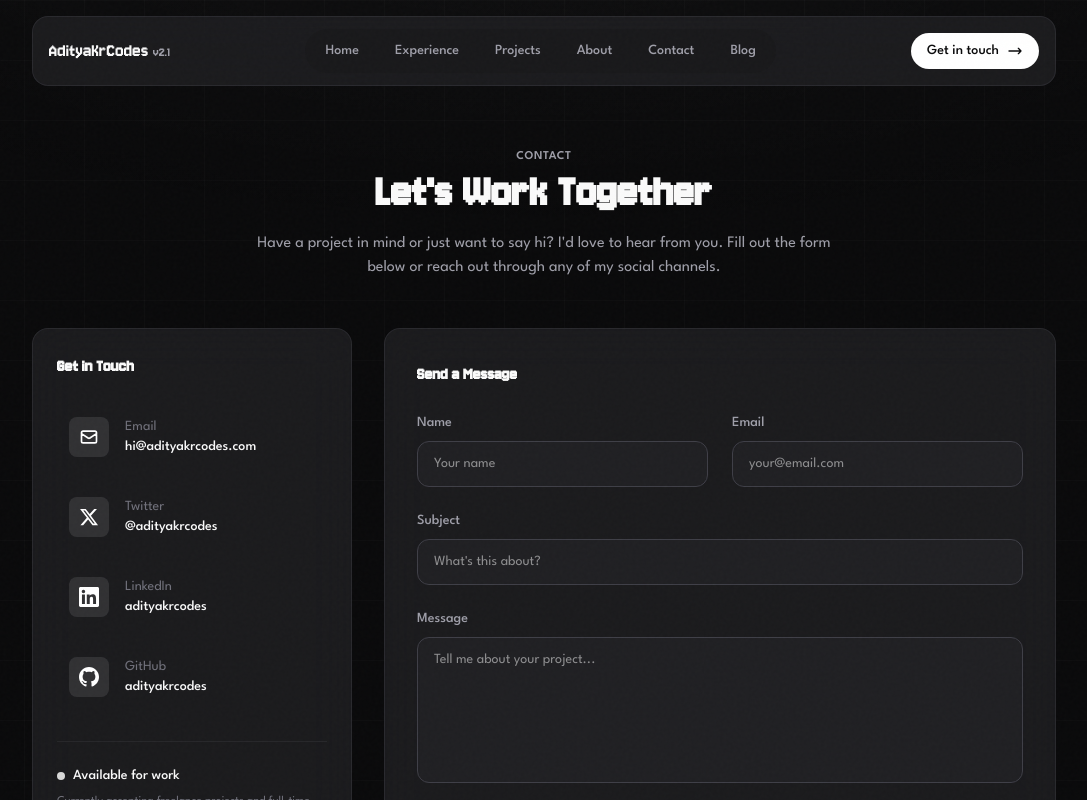
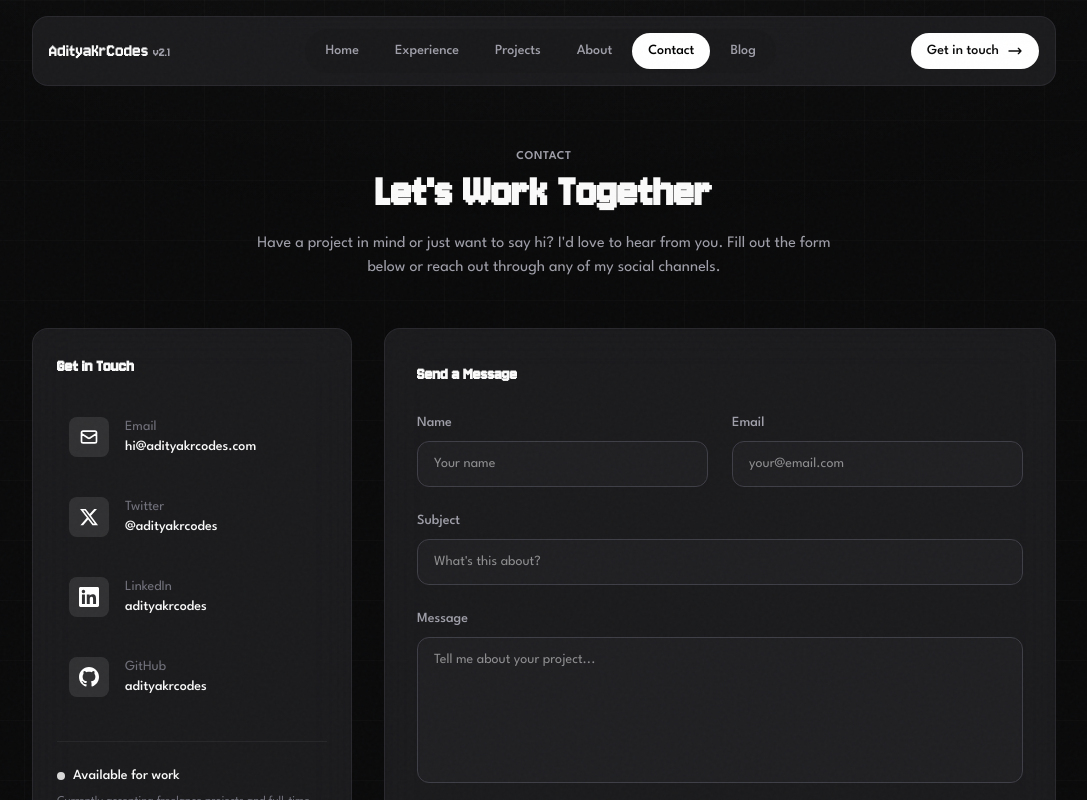
Before and after one commit to adityakrcodes/portfolio, a Next.js app: page /contact in a window 1280 px wide. Shown: the top 800 px of the page, without its empty margins (96-1183 px from the left). Built offline with nearby package versions, Linux system fonts and the light colour scheme.

Commit message:
Add matchPath to Contact nav link for active state on contact page
The Contact link now highlights as active when visiting `/contact`
directly, not just when the contact section is in view on the home page.

```diff
--- a/app/components/Navbar.tsx
+++ b/app/components/Navbar.tsx
@@ -11,7 +11,7 @@ const navLinks = [
   { href: "/#experience", label: "Experience", sectionId: "experience" },
   { href: "/#projects", label: "Projects", sectionId: "projects" },
   { href: "/#about", label: "About", sectionId: "about" },
-  { href: "/#contact", label: "Contact", sectionId: "contact" },
+  { href: "/#contact", label: "Contact", sectionId: "contact", matchPath: "/contact" },
   { href: "/blog", label: "Blog" },
 ];
 
@@ -74,7 +74,7 @@ const Navbar = () => {
                 const isSectionLink = !!link.sectionId && pathname === "/";
                 const isActive = isSectionLink
                   ? activeSection === link.sectionId
-                  : pathname === link.href;
+                  : pathname === link.href || (!!link.matchPath && pathname === link.matchPath);
 
                 return (
                   <Link
@@ -172,7 +172,7 @@ const Navbar = () => {
                 const isSectionLink = !!link.sectionId && pathname === "/";
                 const isActive = isSectionLink
                   ? activeSection === link.sectionId
-                  : pathname === link.href;
+                  : pathname === link.href || (!!link.matchPath && pathname === link.matchPath);
 
                 return (
                   <Link
```
